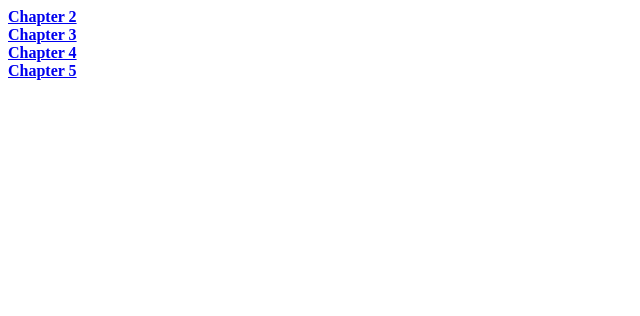
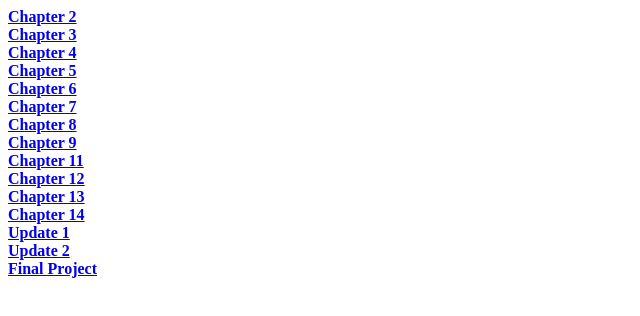
Before and after one commit to dtraore320/sdev153f25, a plain HTML site: page index.html in a window 1280 px wide. Shown: the whole page, without its empty margins (0-640 px from the left). Drawn offline with Linux system fonts and the light colour scheme.

Commit message:
Assignment List Update for class

```diff
--- a/index.html
+++ b/index.html
@@ -6,10 +6,21 @@
 </head>
 <body>
   <b>
-     <a href="ch2/index.html">Chapter 2</a> <br >
-     <a href="ch3/index.html">Chapter 3</a> <br >
-     <a href="ch4/index.html">Chapter 4</a> <br >
-     <a href="ch5/index.html">Chapter 5</a> <br >
+     <a href="ch2/index.html">Chapter 2</a> <br />
+     <a href="ch3/index.html">Chapter 3</a> <br />
+     <a href="ch4/index.html">Chapter 4</a> <br />
+     <a href="ch5/index.html">Chapter 5</a> <br />
+     <a href="ch6/index.html">Chapter 6</a> <br />
+     <a href="ch7/index.html">Chapter 7</a> <br />
+     <a href="ch8/index.html">Chapter 8</a> <br />
+     <a href="ch9/index.html">Chapter 9</a> <br />
+     <a href="ch11/index.html">Chapter 11</a> <br />
+     <a href="ch12/index.html">Chapter 12</a> <br />
+     <a href="ch13/index.html">Chapter 13</a> <br />
+     <a href="ch14/index.html">Chapter 14</a> <br />
+     <a href="update1/index.html">Update 1</a> <br />
+     <a href="update2/index.html">Update 2</a> <br />
+     <a href="project/index.html">Final Project</a> <br />
   </b>
 </body>
 </html>
```
